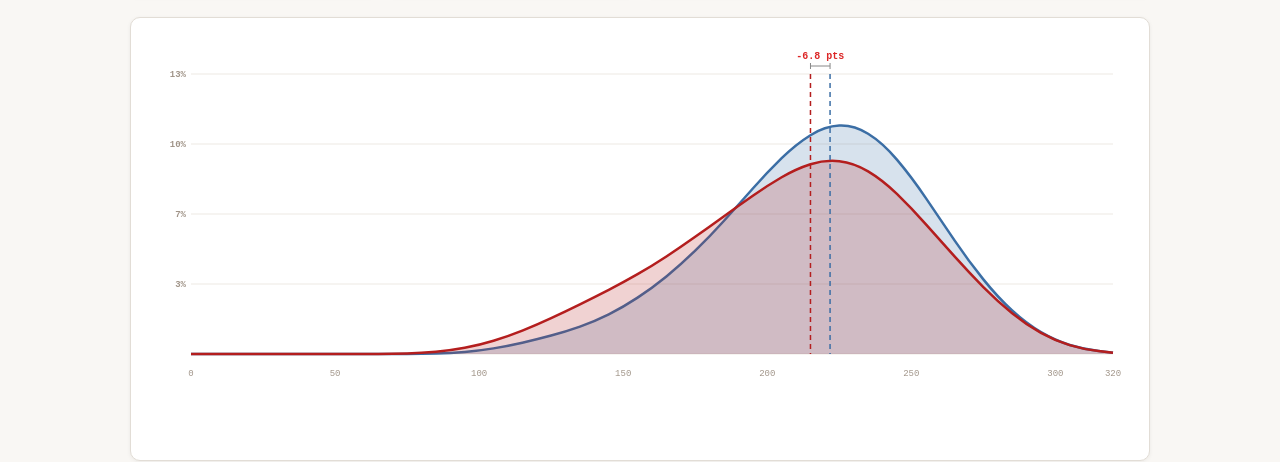
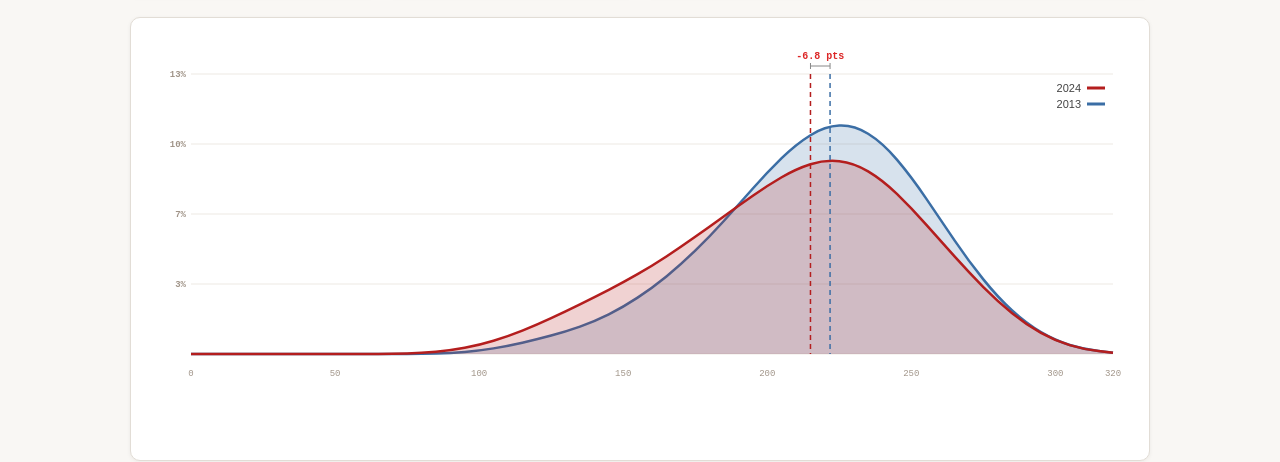
Before and after one commit to ReadNotGuess/NAEP-4th-grade-reading-explorer, a plain HTML site: page index.html in a window 1280 px wide. Shown: the part 279-741 px from the top of the page. Drawn offline with nearby package versions, Linux system fonts and the light colour scheme.

Commit message:
Update index.html

```diff
--- a/index.html
+++ b/index.html
@@ -561,6 +561,26 @@ function drawChart(stateName) {
   ctx.fillStyle = diff >= 0 ? '#16a34a' : '#dc2626';
   ctx.fillText(diffLabel, midX, padT - 15);
 
+  // Small legend — top right of chart
+  const legX = padL + plotW - 8;
+  const legY = padT + 14;
+  const swatchW = 18, swatchH = 3, gap = 6, rowH = 16;
+
+  ctx.font = `11px 'Syne', sans-serif`;
+  ctx.textAlign = 'right';
+
+  // 2024 row
+  ctx.fillStyle = '#b41e1e';
+  ctx.fillRect(legX - swatchW, legY - swatchH / 2, swatchW, swatchH);
+  ctx.fillStyle = '#444';
+  ctx.fillText('2024', legX - swatchW - gap, legY + 4);
+
+  // 2013 row
+  ctx.fillStyle = '#3b6ea5';
+  ctx.fillRect(legX - swatchW, legY + rowH - swatchH / 2, swatchW, swatchH);
+  ctx.fillStyle = '#444';
+  ctx.fillText('2013', legX - swatchW - gap, legY + rowH + 4);
+
   // X labels every 5 bins, up to X_MAX_IDX
   ctx.fillStyle = '#a09488';
   ctx.font = `9px 'Space Mono', monospace`;
```
